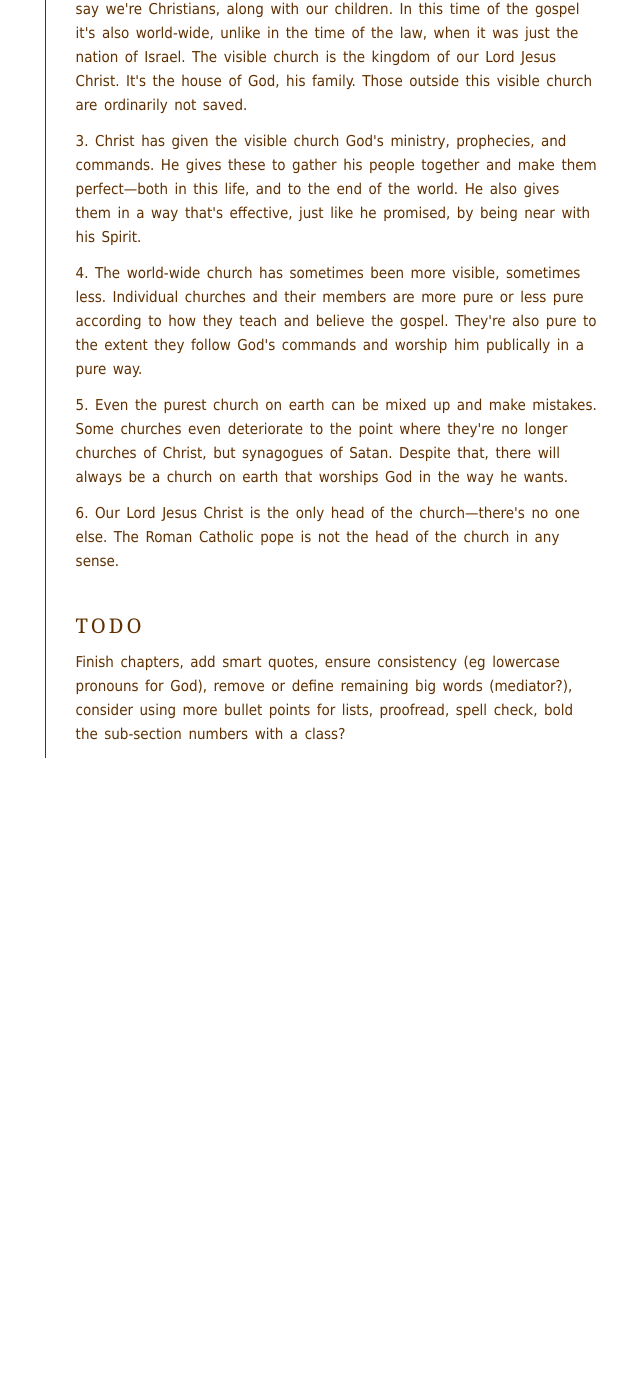
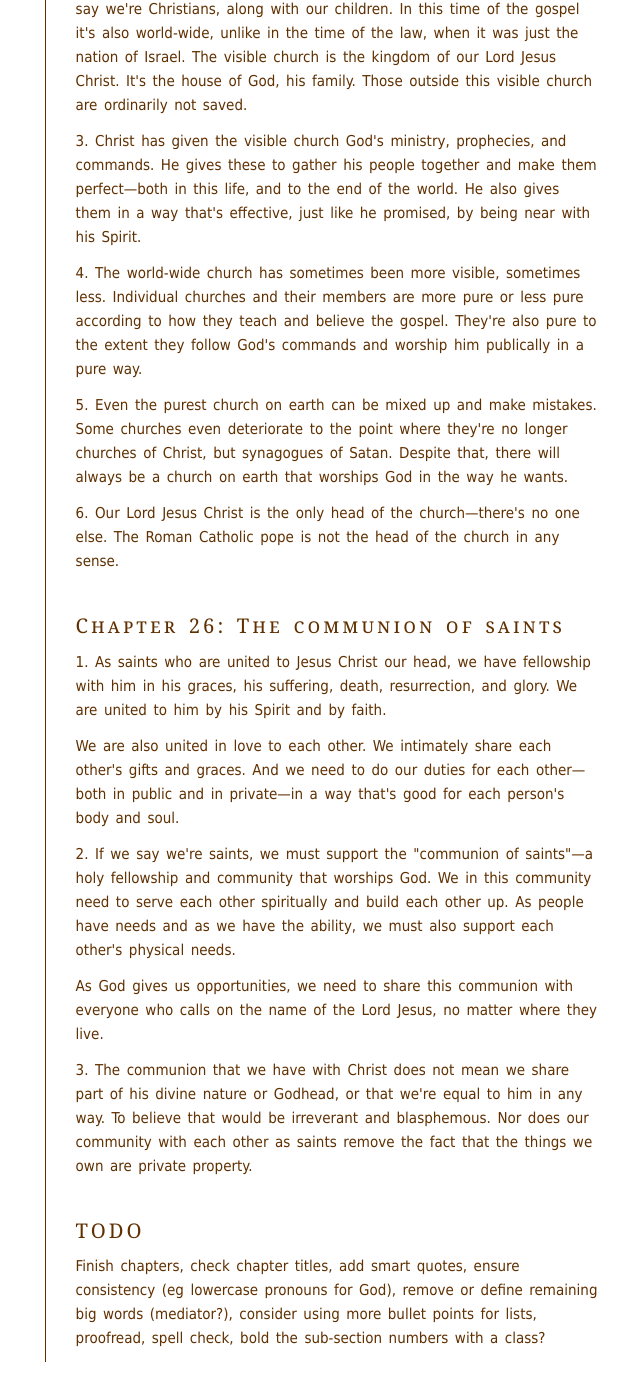
Before and after one commit to benhoyt/benhoyt.github.com, a Jekyll site: the page built from writings-plain-english-westminster.html, in a window 1280 px wide and 1400 px high, scrolled down 19584 px. Shown: the whole window, without its empty margins (389-1029 px from the left). Built offline with Jekyll 4.4.1, drawn with Linux system fonts in a browser that asks for light colours; before the commit the page ends 20379 px from its top, so only the background shows below that; some of the changed text lies outside the part shown.

Commit message:
Translate chapter 26

```diff
--- a/writings-plain-english-westminster.html
+++ b/writings-plain-english-westminster.html
@@ -70,7 +70,7 @@ permalink: /writings/plain-english-westminster/index.html
  <li><a href="#chapter23">Chapter 23: </a></li>
  <li><a href="#chapter24">Chapter 24: Marriage and divorce</a></li>
  <li><a href="#chapter25">Chapter 25: The church</a></li>
- <li><a href="#chapter26">Chapter 26: </a></li>
+ <li><a href="#chapter26">Chapter 26: The communion of saints</a></li>
  <li><a href="#chapter27">Chapter 27: </a></li>
  <li><a href="#chapter28">Chapter 28: </a></li>
  <li><a href="#chapter29">Chapter 29: </a></li>
@@ -428,6 +428,7 @@ permalink: /writings/plain-english-westminster/index.html
 
 <p>6. People are sinful, and will try to come up with arguments that justify breaking apart marriages that God has joined together. However, divorce is only an option if the man or woman has committed adultery, or has deserted the marriage and it can't be remedied by the Church or civil authorities. In that case, the divorce proceedings must be public and orderly, and the man and woman must not to be left to their own will or judgement in the matter.</p>
 
+
 <h2 id="chapter25">Chapter 25: The church</h2>
 
 <p>1. The "invisible church" is made up of all the people God has chosen, world-wide. They have been (or will be) gathered into one group under Christ, who's the head of the church. The church is his body, his bride. She completes him, and he completes her and everything else.</p>
@@ -443,6 +444,19 @@ permalink: /writings/plain-english-westminster/index.html
 <p>6. Our Lord Jesus Christ is the only head of the church—there's no one else. The Roman Catholic pope is not the head of the church in any sense.</p>
 
 
+<h2 id="chapter26">Chapter 26: The communion of saints</h2>
+
+<p>1. As saints who are united to Jesus Christ our head, we have fellowship with him in his graces, his suffering, death, resurrection, and glory. We are united to him by his Spirit and by faith.</p>
+
+<p>We are also united in love to each other. We intimately share each other's gifts and graces. And we need to do our duties for each other—both in public and in private—in a way that's good for each person's body and soul.</p>
+
+<p>2. If we say we're saints, we must support the "communion of saints"—a holy fellowship and community that worships God. We in this community need to serve each other spiritually and build each other up. As people have needs and as we have the ability, we must also support each other's physical needs.</p>
+
+<p>As God gives us opportunities, we need to share this communion with everyone who calls on the name of the Lord Jesus, no matter where they live.</p>
+
+<p>3. The communion that we have with Christ does not mean we share part of his divine nature or Godhead, or that we're equal to him in any way. To believe that would be irreverant and blasphemous. Nor does our community with each other as saints remove the fact that the things we own are private property.</p>
+
+
 <h2>TODO</h2>
 
-<p>Finish chapters, add smart quotes, ensure consistency (eg lowercase pronouns for God), remove or define remaining big words (mediator?), consider using more bullet points for lists, proofread, spell check, bold the sub-section numbers with a class?</p>
+<p>Finish chapters, check chapter titles, add smart quotes, ensure consistency (eg lowercase pronouns for God), remove or define remaining big words (mediator?), consider using more bullet points for lists, proofread, spell check, bold the sub-section numbers with a class?</p>
```
